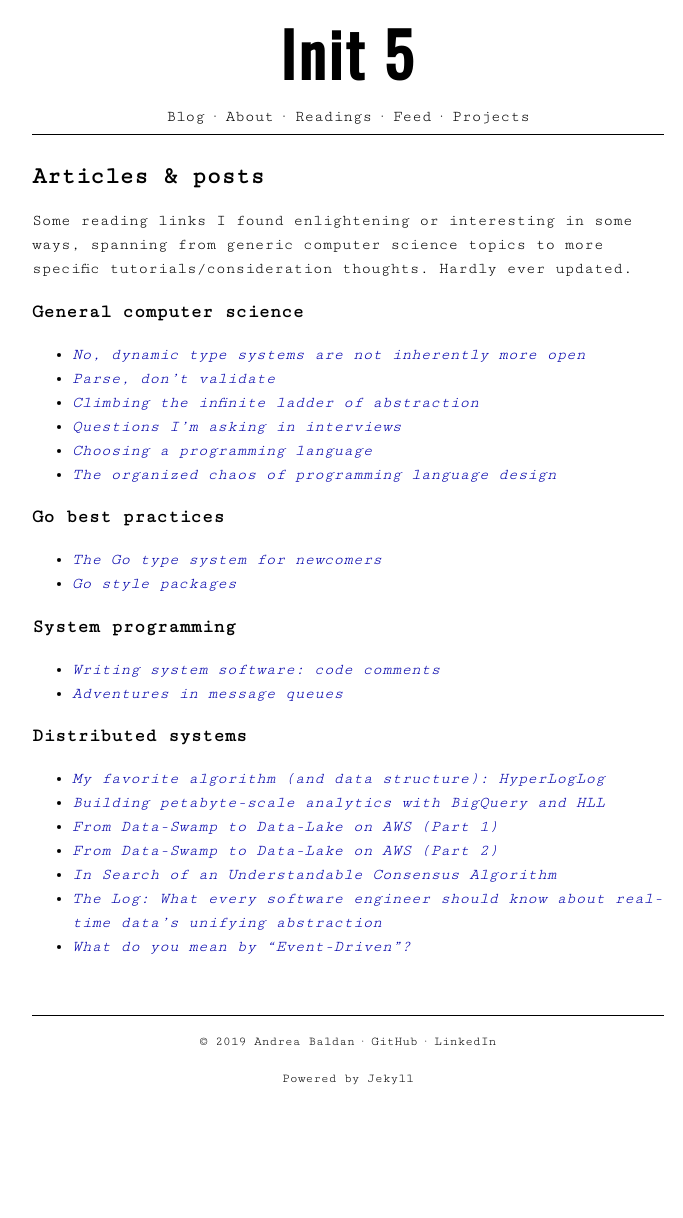
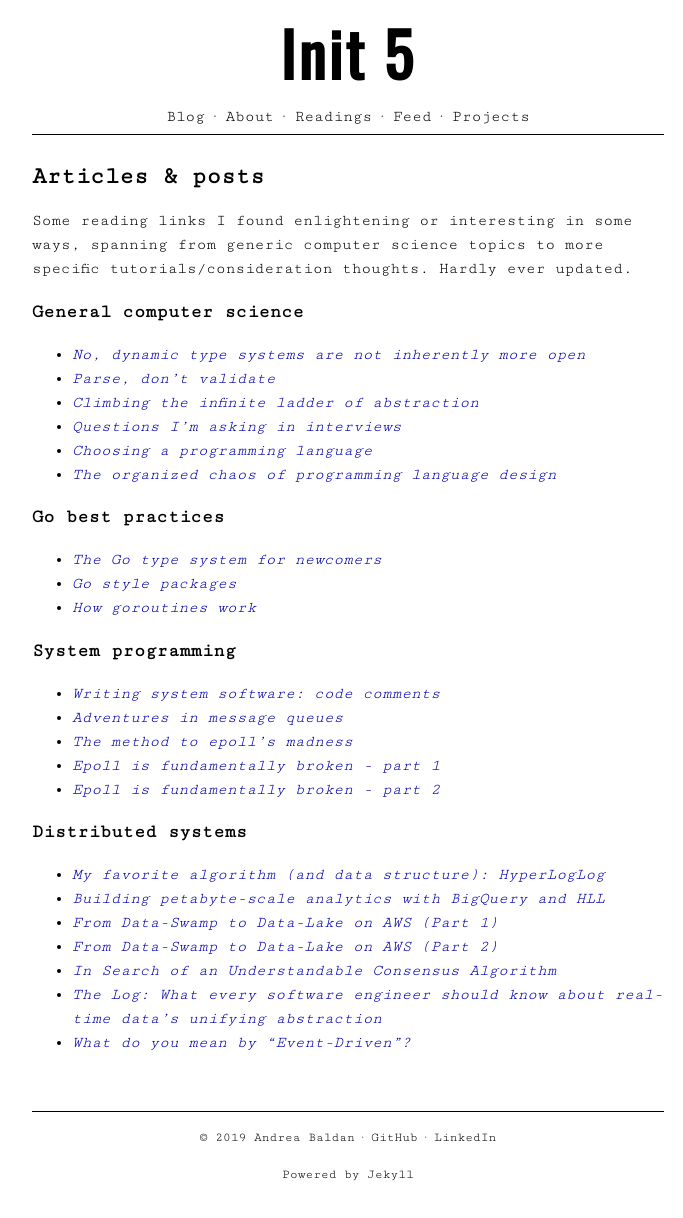
Before and after one commit to codepr/codepr.github.io, a Jekyll site: the page built from readings.md, in a window 1280 px wide. Shown: the whole page, without its empty margins (292-975 px from the left). Built offline with Jekyll 4.4.1, drawn with Linux system fonts in a browser that asks for light colours; before the commit the page ends 1122 px from its top, so only the background shows below that.

Commit message:
Add old links to readings

```diff
--- a/readings.md
+++ b/readings.md
@@ -22,11 +22,15 @@ thoughts. Hardly ever updated.
 
 - [The Go type system for newcomers](https://rakyll.org/typesystem/)
 - [Go style packages](https://rakyll.org/style-packages/)
+- [How goroutines work](https://blog.nindalf.com/posts/how-goroutines-work/)
 
 ### System programming
 
 - [Writing system software: code comments](http://antirez.com/news/124)
 - [Adventures in message queues](http://antirez.com/news/88)
+- [The method to epoll's madness](https://copyconstruct.medium.com/the-method-to-epolls-madness-d9d2d6378642)
+- [Epoll is fundamentally broken - part 1](https://idea.popcount.org/2017-02-20-epoll-is-fundamentally-broken-12/)
+- [Epoll is fundamentally broken - part 2](https://idea.popcount.org/2017-03-20-epoll-is-fundamentally-broken-22/)
 
 ### Distributed systems
 
```
